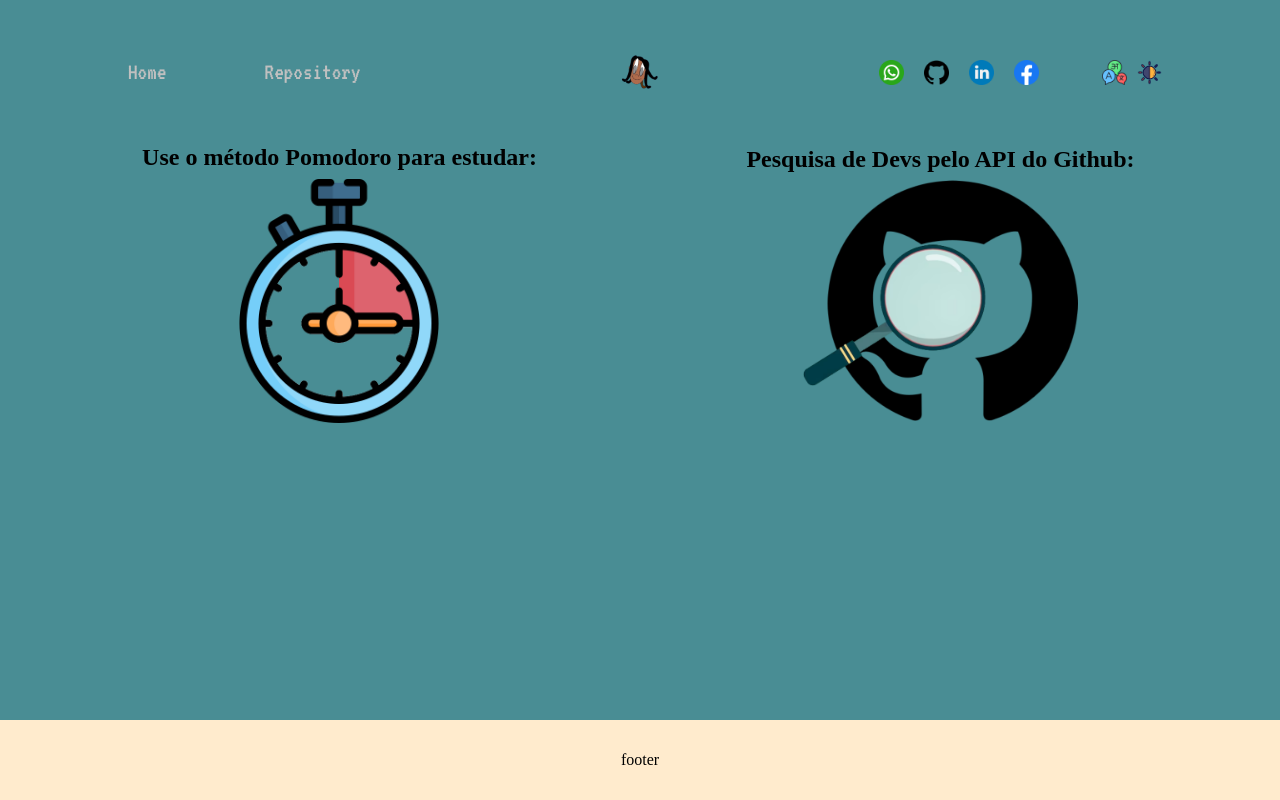
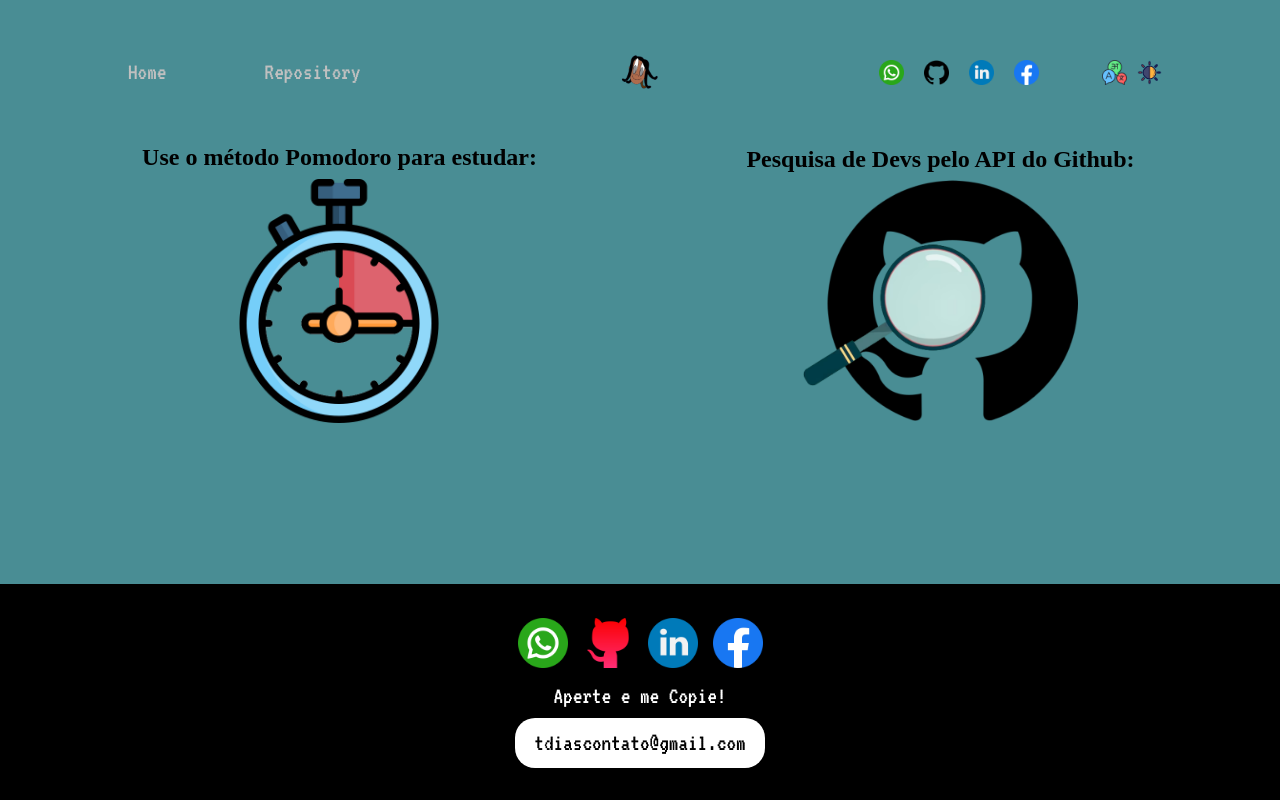
Before and after one commit to tdiascontato/vite-container, a React (Vite) app: page / in a window 1280 px wide. Built offline with nearby package versions, Linux system fonts and the light colour scheme.

Commit message:
Add files via upload

```diff
--- a/src/Components/footer.tsx
+++ b/src/Components/footer.tsx
@@ -1,5 +1,47 @@
+import { useState } from 'react';
+import {Link} from 'react-router-dom';
+import '../Styles/Footer.css';
+
+import Wapp from '../Img/whatsapp.png';
+import github2 from '../Img/github2.png';
+import linkedin from '../Img/linkedin.png';
+import facebook from '../Img/facebook.png';
+
 export default function Footer(){
+
+  const [copy, setCopy] = useState('tdiascontato@gmail.com');
+
+  const handleClick = ()=>{
+          navigator.clipboard.writeText('tdiascontato@gmail.com');
+          setCopy(`Você me copiou!`);
+          setTimeout(()=>{
+              setCopy('tdiascontato@gmail.com')
+          }, 2000)
+}
+
   return (
-    <div>footer</div>
+    <div className="ContainerFooter">
+
+                <ul className="BoxSocialFooter">
+                    <li><Link to = "https://api.whatsapp.com/send?phone=5521990032507&text=Ol%C3%A1!%0AComo%20vai?" target="_blank">
+                        <img src={Wapp} alt = 'Meu wahtsapp' />
+                        </Link></li>
+                    <li><Link to = "http://www.github.com/tdiascontato" target="_blank">
+                        <img src={github2} alt = 'Meu github' />
+                        </Link></li>
+                    <li><Link to = "http://www.linkedin.com/in/tdiascontato" target="_blank">
+                        <img src={linkedin} alt = 'Meu Linkedin' />
+                        </Link></li>
+                    <li><Link to = "http://www.facebook.com/aulascomtiago" target="_blank">
+                        <img src={facebook} alt = 'Meu Facebook' />
+                        </Link></li>
+                </ul>
+
+                <div className='CopyAndTap'>
+                    <label  id="label" htmlFor="contact">Aperte e me Copie!</label>
+                    <button  onClick={handleClick} id="contact">{copy}</button>
+                </div>
+
+    </div>
   )
 }
--- a/src/Styles/App.css
+++ b/src/Styles/App.css
@@ -3,9 +3,10 @@
     padding: 0;
     box-sizing: border-box;
 
+
 }
 .ContainerApp{
-    width: 100vw;
+    width: 100%;
     height: 100vh;
     display: flex;
     flex-direction: column;
@@ -22,12 +23,13 @@
     height: 10%;
 }
 .Outlet{
-    height: 80%;
-    width: 100;
+    height: 70%;
 }
 .Footer{
-    height: 10%;
-    background-color: blanchedalmond;
+    height: 30%;
+    background: black;
+    overflow: hidden;
+
 }
 @media(max-width: 700px){
 
--- /dev/null
+++ b/src/Styles/Footer.css
@@ -0,0 +1,44 @@
+.ContainerFooter{
+
+    width: 100%;
+
+    display: flex;
+    flex-direction: column;
+    justify-content: center;
+    align-items: center;
+    font-family: 'VT323', monospace;
+
+}
+.BoxSocialFooter{
+    list-style: none;
+    display: flex;
+    gap: 15px;
+    margin-top: 20px;
+}
+img{
+    width: 50px;
+}
+.CopyAndTap{
+    display: flex;
+    flex-direction: column;
+    margin: 15px;
+    gap: 5px;
+    color: white;
+    font-size: x-large;
+    text-align: center;
+}
+button{
+    cursor: pointer;
+    border-radius: 20px;
+    background-color: white;
+    margin: 5px;
+    color: black;
+    font-family: 'VT323', monospace;
+    font-size: x-large;
+    border: none;
+    width: 250px;
+    height: 50px;
+    &:hover{
+        background-color: #c0c0c0;
+    }
+}
--- a/src/Styles/Github.css
+++ b/src/Styles/Github.css
@@ -1,10 +1,7 @@
-h2,p{
-    margin: 0;
-    padding: 0;
-}
 .Github{
     width: 100%;
-    font-family: 'Inter', sans-serif;
+    font-family: 'VT323', monospace;
+
 }
 .LogoGitHub img{
     width: 50px;
@@ -32,8 +29,10 @@ h2,p{
     text-align: center;
     border-radius: 20px;
     border: none;
+    height: 50px;
     font-size: 20px;
     font-weight: 600;
+
 &:hover{
     color:white;
     background-color: black;
@@ -44,7 +43,9 @@ h2,p{
     border-radius: 20px;
     border: none;
     background-color: none;
+    height: 50px;
     cursor: pointer;
+    margin: 0 auto;
 }
 .User{
     display: flex;
--- a/src/Styles/Pomodoro.css
+++ b/src/Styles/Pomodoro.css
@@ -1,5 +1,6 @@
   .ContainerPomodoro{
     display: flex;
+
     flex-direction: column;
     align-items: center;
   }
@@ -47,3 +48,12 @@
     font-size: medium;
     text-align: center;
   }
+  @media(max-width: 530px){
+    .Buttons{
+      display: flex;
+      flex-direction: column;
+      align-items: center;
+      justify-content: center;
+
+    }
+  }
```
Also changed, not shown: src/Img/github2.png (added).
